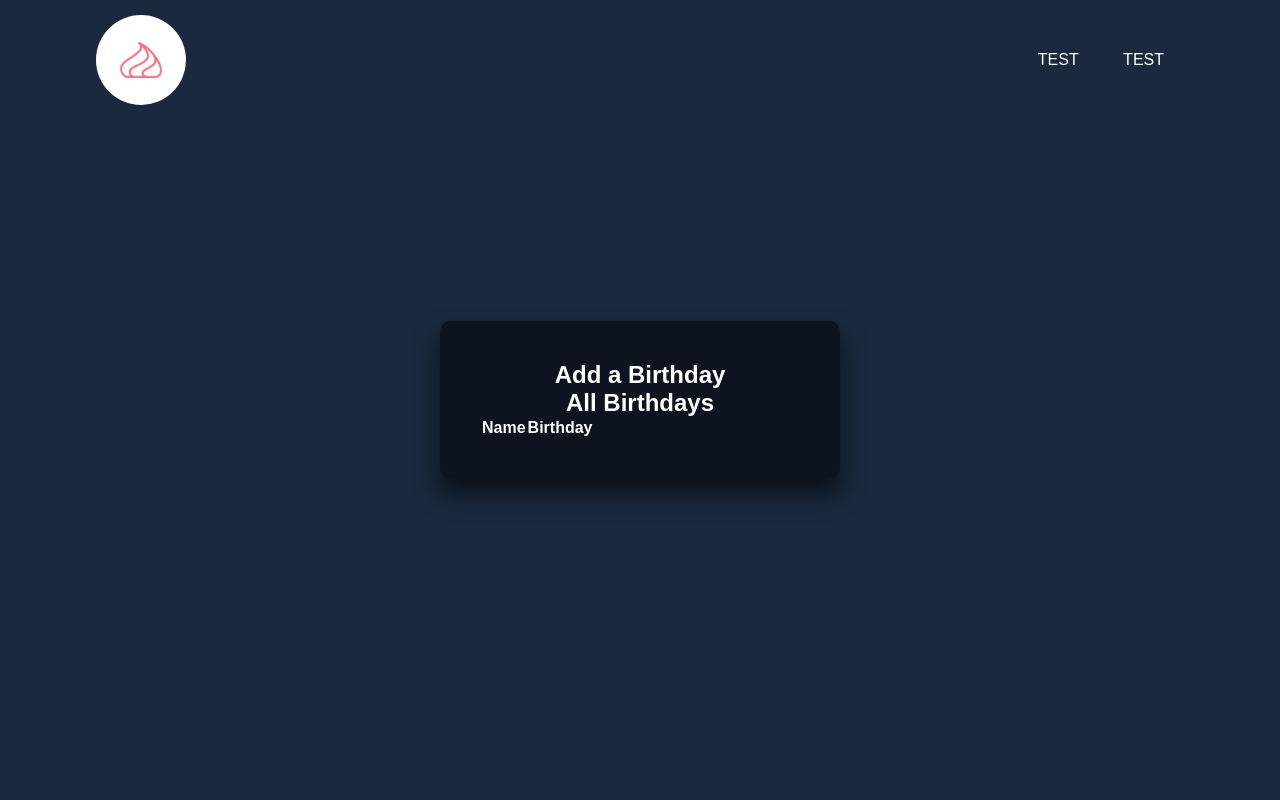
After one commit to Raymw1/Birthdays50, a Flask app: page /index in a window 1280 px wide. The commit adds this page. Run offline with Flask 2, Linux system fonts and the light colour scheme; a user stored in the database is signed in; lists and menus that the app fills with data are empty; some libraries are stand-ins or nearby versions.

Commit message:
Register finished. Starting the application!

```diff
--- a/application.py
+++ b/application.py
@@ -6,7 +6,7 @@ from flask_session import Session
 from tempfile import mkdtemp
 from werkzeug.exceptions import default_exceptions, HTTPException, InternalServerError
 from helpers import apology, login_required
-from models import database
+from models import database, users
 from werkzeug.security import check_password_hash, generate_password_hash
 
 # Configure application
@@ -34,79 +34,38 @@ Session(app)
 
 # Configure CS50 Library to use SQLite database
 db = database.db
-@app.route("/", methods=["GET", "POST"])
-def index():
+@app.route("/")
+def welcome():
     session.clear()
-    if request.method == "POST":
-        # name = request.form.get("name")
-        # month = request.form.get("month")
-        # day = request.form.get("day")
-        # db.execute("INSERT INTO birthdays (name, month, day) VALUES(?, ?, ?)", name, month, day)
-        print("0")
-        # return redirect("/")
+    wel = True;
+    return render_template("index.html", welcome=wel)
 
-    else:
-
-        # people = db.execute("SELECT name, day, month FROM birthdays")
-        welcome = True;
-        return render_template("index.html", welcome=welcome)
-
-# @app.route("/")
-# @login_required
-# def index():
-#     user = users.get_user_by_user_id(session["user_id"])
-#     rows = balances.get_balances_by_user_id(user["id"])
-#     stocks = []
-#     for row in rows:
-#         balance = row
-#         stock = lookup(balance["symbol"])
-#         balance["price"] = stock["price"]
-#         balance["total"] = stock["price"] * balance["shares"]
-#         balance["name"] = stock["name"]
-#         stocks.append(balance)
-#     total_spent = user["cash"]
-#     for balance in stocks:
-#         total_spent += balance["total"]
-#     # stocks |  shares  |  current price |  total (shares*price)
-#     """Show portfolio of stocks"""
-#     return render_template("index.html", cash=user["cash"], balances=stocks, spent=total_spent)
-
-
-# @app.route("/history")
-# @login_required
-# def history():
-#     """Show history of transactions"""
-#     rows = hist.get_history_by_user_id(session["user_id"])
-#     return render_template("history.html", history=rows)
 
 @app.route("/register", methods=["GET", "POST"])
 def register():
     if request.method == "POST":
         username = request.form.get("username")
-        password = request.form.get("password")
+        password = request.form.get("pwd")
         confirmation = request.form.get("confirmation")
         # Ensure username was submitted
         if not username:
-            return apology("must provide username", 400)
+            return apology("Provide a username", 400)
 
         # Verify username
         if  users.verify_username(username):
-            return apology("this username is already registered", 400)
-        # Verify username
+            return apology("Provide a username not registered yet", 400)
 
         # Ensure password was submitted
         elif not password:
-            return apology("must provide password", 400)
+            return apology("Provide a password", 400)
 
         elif password != confirmation:
-            return apology("passwords do not match", 400)
+            return apology("Provide passwords matching", 400)
 
         new_user_id = users.register(username, password)
-
-        flash("Registered!", 200)
         session["user_id"] = new_user_id
         # Redirect user to home page
-        return redirect("/")
+        return redirect("/index")
     else:
         return render_template("register.html")
 
@@ -136,11 +95,52 @@ def login():
         # Remember which user has logged in
         session["user_id"] = rows[0]["id"]
         # Redirect user to home page
-        return redirect("/")
+        return redirect("/index")
     # User reached route via GET (as by clicking a link or via redirect)
     else:
         return render_template("login.html")
 
+@app.route("/index", methods=["GET", "POST"])
+@login_required
+def  index():
+    if request.method == "POST":
+        name = request.form.get("name")
+        month = request.form.get("month")
+        day = request.form.get("day")
+        db.execute("INSERT INTO birthdays (user_id, name, month, day) VALUES(?, ?, ?, ?)",session["user_id"], name, month, day)
+        return redirect("/index")
+
+    else:
+        # people = db.execute("SELECT name, day, month FROM birthdays")
+        return render_template("birthdays.html")
+
+# @app.route("/")
+# @login_required
+# def index():
+#     user = users.get_user_by_user_id(session["user_id"])
+#     rows = balances.get_balances_by_user_id(user["id"])
+#     stocks = []
+#     for row in rows:
+#         balance = row
+#         stock = lookup(balance["symbol"])
+#         balance["price"] = stock["price"]
+#         balance["total"] = stock["price"] * balance["shares"]
+#         balance["name"] = stock["name"]
+#         stocks.append(balance)
+#     total_spent = user["cash"]
+#     for balance in stocks:
+#         total_spent += balance["total"]
+#     # stocks |  shares  |  current price |  total (shares*price)
+#     """Show portfolio of stocks"""
+#     return render_template("index.html", cash=user["cash"], balances=stocks, spent=total_spent)
+
+
+# @app.route("/history")
+# @login_required
+# def history():
+#     """Show history of transactions"""
+#     rows = hist.get_history_by_user_id(session["user_id"])
+#     return render_template("history.html", history=rows)
 
 @app.route("/change_pwd", methods=["GET", "POST"])
 def change_password():
--- a/helpers.py
+++ b/helpers.py
@@ -30,7 +30,7 @@ def login_required(f):
     @wraps(f)
     def decorated_function(*args, **kwargs):
         if session.get("user_id") is None:
-            return redirect("/login")
+            return redirect("/")
         return f(*args, **kwargs)
     return decorated_function
 
--- a/static/styles.css
+++ b/static/styles.css
@@ -135,7 +135,7 @@ nav ul li:hover::after {
     border: none;
 }
 
-/* LOGIN  */
+/* LOGIN  and REGISTER */
 
 html {
   height: 100%;
@@ -147,7 +147,7 @@ body {
   background: linear-gradient(#141e30, #243b55);
 }
 
-.login-box {
+.login-box, .container {
   position: absolute;
   top: 50%;
   left: 50%;
@@ -295,6 +295,7 @@ body {
   animation: btn-anim4 1s linear infinite;
   animation-delay: .75s
 }
+
 .novis {
     background: none;
     border: none;
@@ -309,3 +310,91 @@ body {
     bottom: 100%;
   }
 }
+
+
+/* INDEX */
+
+.birthdays {
+  color: #fff;
+  width: 100%;
+  position: absolute;
+  top: 50%;
+  transform: translateY(-50%);
+  text-align: center;
+
+}
+
+/*
+.birthdays .container {
+  margin-left: auto;
+  margin-right: auto;
+  padding-left: 15px;
+  padding-right: 15px;
+  text-align: center;
+  width: 90%;
+}
+
+.birthdays .jumbotron {
+  background-color: #477bff;
+  color: #fff;
+  margin-bottom: 2rem;
+  padding: 2rem 1rem;
+  text-align: center;
+}
+
+.birthdays .section {
+  padding-bottom: 1rem;
+  padding-left: 2rem;
+  padding-right: 2rem;
+  padding-top: 0.5rem;
+}
+
+.birthdays .section:hover {
+  background-color: #f5f5f5;
+  transition: color 2s ease-in-out, background-color 0.15s ease-in-out;
+}
+
+.birthdays h1 {
+  font-family: 'Montserrat', sans-serif;
+  font-size: 48px;
+}
+
+.birthdays button, input[type="submit"] {
+  background-color: #d9edff;
+  border: 1px solid transparent;
+  border-radius: 0.25rem;
+  font-size: 0.95rem;
+  font-weight: 400;
+  line-height: 1.5;
+  padding: 0.375rem 0.75rem;
+  text-align: center;
+  transition: color 0.15s ease-in-out, background-color 0.15s ease-in-out, border-color 0.15s ease-in-out, box-shadow 0.15s ease-in-out;
+  vertical-align: middle;
+}
+
+.birthdays input[type="text"], input[type="number"] {
+  line-height: 1.8;
+  width: 25%;
+}
+
+.birthdays input[type="text"]:hover, input[type="number"]:hover {
+  background-color: #f5f5f5;
+  transition: color 2s ease-in-out, background-color 0.15s ease-in-out;
+}
+
+.birthdays table {
+  background-color: transparent;
+  margin-bottom: 1rem;
+  width: 100%;
+}
+
+.birthdays able th,
+table td {
+  padding: 0.75rem;
+  vertical-align: middle;
+}
+
+.birthdays tbody tr:nth-of-type(odd) {
+  background-color: rgb(179, 208, 255, 0.3)
+}
+ */
--- /dev/null
+++ b/templates/birthdays.html
@@ -0,0 +1,30 @@
+{% extends "layout.html" %}
+
+{% block title %}
+    Index
+{% endblock %}
+
+{% block main %}
+<main class="birthdays">
+    <div class="container">
+        <div class="section">
+            <h2>Add a Birthday</h2>
+            <!-- TODO: Create a form for users to submit a name, a month, and a day -->
+        </div>
+        <div class="section">
+            <h2>All Birthdays</h2>
+            <table>
+                <thead>
+                    <tr>
+                        <th>Name</th>
+                        <th>Birthday</th>
+                    </tr>
+                </thead>
+                <tbody>
+                    <!-- TODO: Loop through the database entries to display them in this table -->
+                </tbody>
+            </table>
+        </div>
+    </div>
+</main>
+{% endblock %}
--- a/templates/layout.html
+++ b/templates/layout.html
@@ -18,7 +18,7 @@
         <header>
             <nav>
                 <div class="cropped">
-                    <a href="/"><img src="../static/logo.jpg" class="logo" alt="logo"></a>
+                    <a href="/index"><img src="../static/logo.jpg" class="logo" alt="logo"></a>
                 </div>
                     <ul>
                         {% if session.user_id %}
--- a/templates/register.html
+++ b/templates/register.html
@@ -18,8 +18,8 @@
                 <label for="pwd">Password</label>
             </div>
             <div class="user-box">
-                <input type="password" name="pwd-again" required>
-                <label for="pwd-again">Confirm Password</label>
+                <input type="password" name="confirmation" required>
+                <label for="confirmation">Confirm Password</label>
             </div>
             <button class="novis" type="submit">
                 <span></span>
```
Also changed, not shown: models/users.py (added, +42 -0 lines), birthdays.db, models/__init__.py (deleted).
